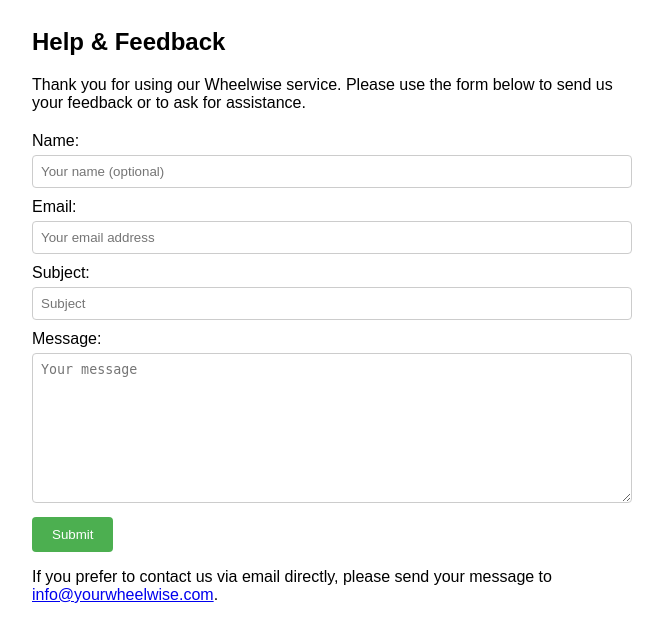
After one commit to bhanuj10/Wheelwise, a PHP site: page /help_feedback.html in a window 1280 px wide. The commit adds this page. Shown: the top 642 px of the page, without its empty margins (308-971 px from the left). Run offline with PHP 8.4, Linux system fonts and the light colour scheme.

Commit message:
just an update

```diff
--- a/css/styles_home.css
+++ b/css/styles_home.css
@@ -58,8 +58,6 @@ body{
     position: fixed;
     bottom: 0;
     height: 5%;
-
-
 }
 
 .footercp1{
--- /dev/null
+++ b/help_feedback.html
@@ -0,0 +1,72 @@
+<!DOCTYPE html>
+<html lang="en">
+<head>
+    <meta charset="UTF-8">
+    <meta name="viewport" content="width=device-width, initial-scale=1.0">
+    <title>Car Rental Help & Feedback</title>
+    <style>
+        /* Add your CSS styles here */
+        /* This is just a basic example, you can style it according to your website's design */
+        body {
+            font-family: Arial, sans-serif;
+        }
+        .container {
+            max-width: 600px;
+            margin: 0 auto;
+            padding: 20px;
+        }
+        h2 {
+            margin-top: 0;
+        }
+        form {
+            margin-top: 20px;
+        }
+        label {
+            display: block;
+            margin-bottom: 5px;
+        }
+        input[type="text"],
+        input[type="email"],
+        textarea {
+            width: 100%;
+            padding: 8px;
+            margin-bottom: 10px;
+            border: 1px solid #ccc;
+            border-radius: 4px;
+            box-sizing: border-box;
+        }
+        textarea {
+            height: 150px;
+        }
+        input[type="submit"] {
+            background-color: #4CAF50;
+            color: white;
+            padding: 10px 20px;
+            border: none;
+            border-radius: 4px;
+            cursor: pointer;
+        }
+        input[type="submit"]:hover {
+            background-color: #45a049;
+        }
+    </style>
+</head>
+<body>
+    <div class="container">
+        <h2>Help & Feedback</h2>
+        <p>Thank you for using our Wheelwise service. Please use the form below to send us your feedback or to ask for assistance.</p>
+        <form action="submit_feedback.php" method="post">
+            <label for="name">Name:</label>
+            <input type="text" id="name" name="name" placeholder="Your name (optional)">
+            <label for="email">Email:</label>
+            <input type="email" id="email" name="email" placeholder="Your email address" required>
+            <label for="subject">Subject:</label>
+            <input type="text" id="subject" name="subject" placeholder="Subject" required>
+            <label for="message">Message:</label>
+            <textarea id="message" name="message" placeholder="Your message" required></textarea>
+            <input type="submit" value="Submit">
+        </form>
+        <p>If you prefer to contact us via email directly, please send your message to <a href="mailto:info@yourcarrentalwebsite.com">info@yourwheelwise.com</a>.</p>
+    </div>
+</body>
+</html>
--- a/includes/sidenav.css
+++ b/includes/sidenav.css
@@ -62,15 +62,17 @@
 }
 
 
-.signin{
+#signin{
   width: 15vh;
   border-radius: 20px;
   background-color: white;
   font-size: large;
   border: 3px solid rgb(0, 0, 0);
+  text-align: center;
+  padding: 2px;
 }
 
-.signin:hover{
+#signin:hover{
   background: lightsteelblue;
   color:white;
 }
--- a/includes/sidenav.php
+++ b/includes/sidenav.php
@@ -20,7 +20,8 @@
     </span>
 
     <span class="navbar-brand" ><a class="title" href="index.php" >Wheelwise</a></span>
-    <span id="signin" onclick="window.location.href='signin.php'" style="visibility: hidden;" class="btn signin" onload="signin()">Sign in</span>
+    <span id="signin" onclick="window.location.href='signin.php'" >Sign in</span>
 
     </nav>
 </div>
+<!--style='visibility:<?php if(isset($_COOKIE["phpuserid"])||$_SERVER["PHP_SELF"]!="index.php"){echo "hidden";}else{echo "visible";} ?>' class="btn signin" onload="signin()"-->
--- a/js/scripts_home.js
+++ /dev/null
@@ -1,4 +0,0 @@
-window.onload = function() {
-    var signinSpan = document.getElementById('signin');
-    signinSpan.style.visibility  = 'visible';
-};
--- a/register.php
+++ b/register.php
@@ -72,7 +72,7 @@
     <meta name="viewport" content="width=device-width, initial-scale=1.0">
     <title>Wheelwise - Signin</title>
     <link rel="icon" href="images/favicon.png" type="image/png">
-
+    <link rel="stylesheet" href="css/styles_register.css">
     <link rel="stylesheet" href="https://cdn.jsdelivr.net/npm/bootstrap@5.3.0/dist/css/bootstrap.min.css">
     <!--<link rel="stylesheet" href="css/styles_register.css">-->
     <script src="https://cdn.jsdelivr.net/npm/bootstrap@5.3.0/dist/js/bootstrap.bundle.min.js"></script>
@@ -81,7 +81,6 @@
 </head>
 <body>
     <?php include 'includes/sidenav.php'; ?>
-    <link rel="stylesheet" href="css/styles_register.css">
     <div class="container main">
         <div class="card">
             <h1>Register</h1>
--- a/signin.php
+++ b/signin.php
@@ -39,7 +39,7 @@
 
             $sql_insert = "INSERT INTO cookie_table VALUES(?,?,?)";
             $stmt_insert = $conn->prepare($sql_insert);
-            $stmt_insert->bind_param("sss",$result->fetch_assoc()['id'],$value,$v3);
+            $stmt_insert->bind_param("ssi",$result->fetch_assoc()['id'],$value,$v3);
             $result_insert = $stmt_insert->execute();
 
             setcookie("phpuserid", $value, $v3 + 86000, '/');
@@ -63,7 +63,7 @@
     <meta name="viewport" content="width=device-width, initial-scale=1.0">
     <title>Wheelwise - Signin</title>
     <link rel="icon" href="images/favicon.png" type="image/png">
-
+    <link rel="stylesheet" href="css/styles_signin.css">
     <link rel="stylesheet" href="https://cdn.jsdelivr.net/npm/bootstrap@5.3.0/dist/css/bootstrap.min.css">
     <!--<link rel="stylesheet" href="css/styles_signin.css">-->
     <script src="https://cdn.jsdelivr.net/npm/bootstrap@5.3.0/dist/js/bootstrap.bundle.min.js"></script>
@@ -72,7 +72,6 @@
 </head>
 <body>
     <?php include 'includes/sidenav.php'; ?>
-    <link rel="stylesheet" href="css/styles_signin.css">
 
     <div class="container main">
         <div class="card">
```
Also changed, not shown: includes/all_location.php (added, +54 -0 lines), includes/cookie_gen.php (deleted, +0 -10 lines), location.php (+13 -41 lines). Lines whose indentation alone changed are shown as unchanged.
